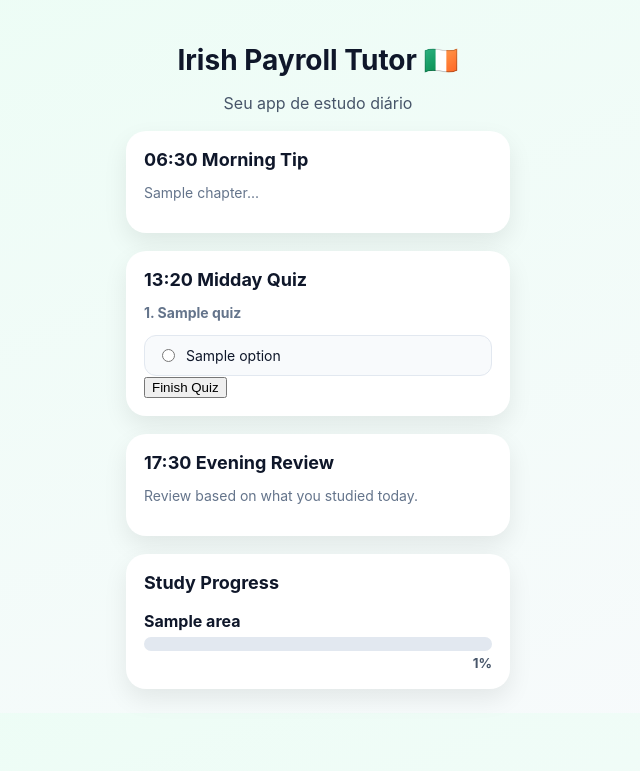
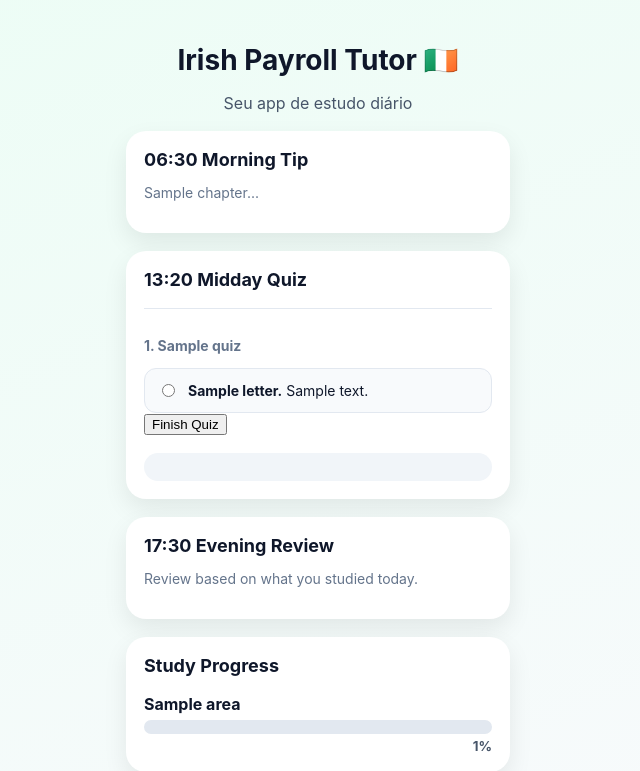
Before and after one commit to brunonfreitas/irish-payroll-tutor, a Flask app: template templates/index.html in a window 1280 px wide. Shown: the top 771 px of the page, without its empty margins (322-962 px from the left). Run offline with Flask 3, Linux system fonts and the light colour scheme; the template is opened without the code that fills it: most values are stand-ins (such as "Sample title", 1, 10 or a date in 2020); some libraries are stand-ins or nearby versions.

Commit message:
professional multiple choice quiz

```diff
--- a/app.py
+++ b/app.py
@@ -1,16 +1,23 @@
 from flask import Flask, render_template
 import os
-import random
 
 app = Flask(__name__)
 
 STUDY_FOLDER = "study_notes"
 
 PAYROLL_AREAS = [
-    "PAYE", "PRSI", "USC", "Revenue",
-    "Payroll Processing", "Deadlines",
-    "Reporting", "Tax Credits", "BIK",
-    "Pension", "Emergency Tax", "Gross to Net"
+    "PAYE",
+    "PRSI",
+    "USC",
+    "Revenue",
+    "Payroll Processing",
+    "Deadlines",
+    "Reporting",
+    "Tax Credits",
+    "BIK",
+    "Pension",
+    "Emergency Tax",
+    "Gross to Net"
 ]
 
 def load_chapters():
@@ -22,6 +29,7 @@ def load_chapters():
     for file in os.listdir(STUDY_FOLDER):
         if file.endswith(".md"):
             path = os.path.join(STUDY_FOLDER, file)
+
             with open(path, "r", encoding="utf-8") as f:
                 chapters.append(f.read())
 
@@ -32,37 +40,59 @@ def extract_quizzes(chapters):
 
     for chapter in chapters:
         lines = chapter.splitlines()
-        question = None
+
+        current_quiz = None
 
         for line in lines:
             line = line.strip()
 
             if line.startswith("Q:"):
-                question = line.replace("Q:", "").strip()
+                if current_quiz:
+                    quizzes.append(current_quiz)
 
-            elif line.startswith("A:") and question:
-                answer = line.replace("A:", "").strip()
-                quizzes.append({
-                    "question": question,
-                    "answer": answer
+                current_quiz = {
+                    "question": line.replace("Q:", "").strip(),
+                    "options": [],
+                    "correct": ""
+                }
+
+            elif current_quiz and line.startswith("A:"):
+                current_quiz["options"].append({
+                    "letter": "A",
+                    "text": line.replace("A:", "").strip()
                 })
-                question = None
 
-    all_answers = [q["answer"] for q in quizzes]
+            elif current_quiz and line.startswith("B:"):
+                current_quiz["options"].append({
+                    "letter": "B",
+                    "text": line.replace("B:", "").strip()
+                })
+
+            elif current_quiz and line.startswith("C:"):
+                current_quiz["options"].append({
+                    "letter": "C",
+                    "text": line.replace("C:", "").strip()
+                })
+
+            elif current_quiz and line.startswith("D:"):
+                current_quiz["options"].append({
+                    "letter": "D",
+                    "text": line.replace("D:", "").strip()
+                })
+
+            elif current_quiz and line.startswith("Correct:"):
+                current_quiz["correct"] = line.replace("Correct:", "").strip().upper()
+
+        if current_quiz:
+            quizzes.append(current_quiz)
+
+    clean_quizzes = []
 
     for quiz in quizzes:
-        wrong_options = [a for a in all_answers if a != quiz["answer"]]
-        random.shuffle(wrong_options)
+        if quiz["question"] and len(quiz["options"]) == 4 and quiz["correct"] in ["A", "B", "C", "D"]:
+            clean_quizzes.append(quiz)
 
-        options = [quiz["answer"]] + wrong_options[:3]
-
-        while len(options) < 4:
-            options.append("Not applicable")
-
-        random.shuffle(options)
-        quiz["options"] = options
-
-    return quizzes
+    return clean_quizzes
 
 def calculate_progress(chapters):
     progress = {}
--- a/static/style.css
+++ b/static/style.css
@@ -173,3 +173,50 @@ p {
 .option span {
   display: block;
 }
+
+.quiz-question {
+  margin-top: 18px;
+  padding-top: 14px;
+  border-top: 1px solid #e2e8f0;
+}
+
+.option {
+  display: flex;
+  align-items: flex-start;
+  gap: 10px;
+  width: 100%;
+  padding: 12px;
+  margin-top: 8px;
+  border-radius: 12px;
+  background: #f8fafc;
+  border: 1px solid #e2e8f0;
+  font-size: 14px;
+  line-height: 1.4;
+}
+
+.option input {
+  margin-top: 3px;
+}
+
+.option span {
+  display: block;
+}
+
+.option.correct {
+  background: #dbeafe;
+  border-color: #2563eb;
+  color: #0f172a;
+}
+
+.option.wrong {
+  background: #fee2e2;
+  border-color: #ef4444;
+  color: #7f1d1d;
+}
+
+.result {
+  margin-top: 18px;
+  padding: 14px;
+  border-radius: 16px;
+  background: #f1f5f9;
+}
--- a/templates/index.html
+++ b/templates/index.html
@@ -57,10 +57,10 @@
                   <input
                     type="radio"
                     name="q{{ question_index }}"
-                    value="{{ option }}"
-                    data-answer="{{ quiz.answer }}"
+                    value="{{ option.letter }}"
+                    data-correct="{{ quiz.correct }}"
                   >
-                  <span>{{ option }}</span>
+                  <span><strong>{{ option.letter }}.</strong> {{ option.text }}</span>
                 </label>
               {% endfor %}
             </div>
@@ -71,7 +71,7 @@
 
         <div id="quizResult" class="result"></div>
       {% else %}
-        <p>Add Q: and A: questions inside your chapter files.</p>
+        <p>Add multiple-choice questions inside your chapter files.</p>
       {% endif %}
     </div>
 
@@ -106,42 +106,46 @@
     function checkQuiz() {
       const questions = document.querySelectorAll(".quiz-question");
       let correct = 0;
+      let answered = 0;
       let total = questions.length;
 
       questions.forEach((question) => {
         const selected = question.querySelector("input[type='radio']:checked");
-        const allOptions = question.querySelectorAll("label");
+        const labels = question.querySelectorAll("label.option");
 
-        allOptions.forEach(label => {
+        labels.forEach(label => {
           label.classList.remove("correct", "wrong");
         });
 
+        labels.forEach(label => {
+          const input = label.querySelector("input");
+          const correctLetter = input.dataset.correct;
+
+          if (input.value === correctLetter) {
+            label.classList.add("correct");
+          }
+        });
+
         if (selected) {
-          const correctAnswer = selected.dataset.answer;
+          answered++;
 
-          if (selected.value === correctAnswer) {
+          if (selected.value === selected.dataset.correct) {
             correct++;
-            selected.parentElement.classList.add("correct");
           } else {
             selected.parentElement.classList.add("wrong");
-
-            allOptions.forEach(label => {
-              const input = label.querySelector("input");
-              if (input.value === correctAnswer) {
-                label.classList.add("correct");
-              }
-            });
           }
         }
       });
 
-      const wrong = total - correct;
-      const percent = Math.round((correct / total) * 100);
+      const wrong = answered - correct;
+      const unanswered = total - answered;
+      const percent = total > 0 ? Math.round((correct / total) * 100) : 0;
 
       document.getElementById("quizResult").innerHTML = `
         <h3>Quiz Result</h3>
         <p><strong>Correct:</strong> ${correct}</p>
         <p><strong>Wrong:</strong> ${wrong}</p>
+        <p><strong>Unanswered:</strong> ${unanswered}</p>
         <p><strong>Score:</strong> ${percent}%</p>
       `;
     }
```
